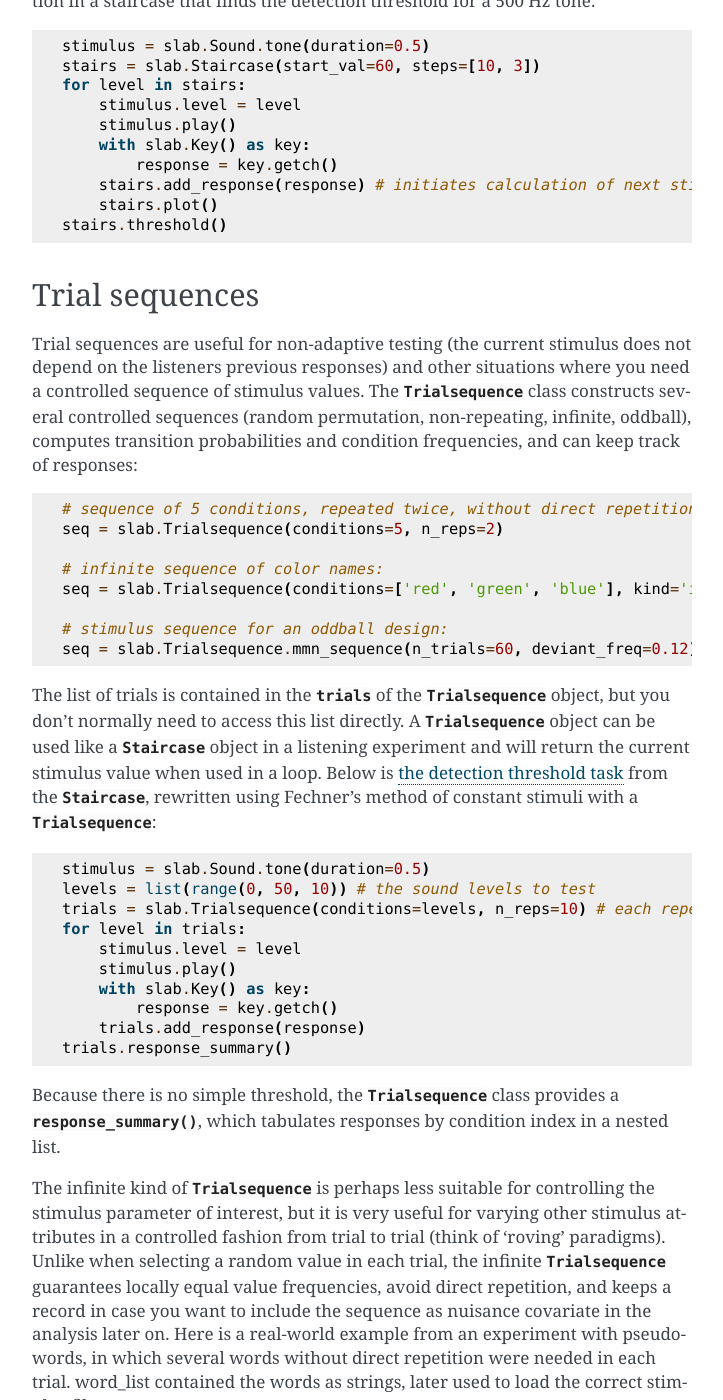
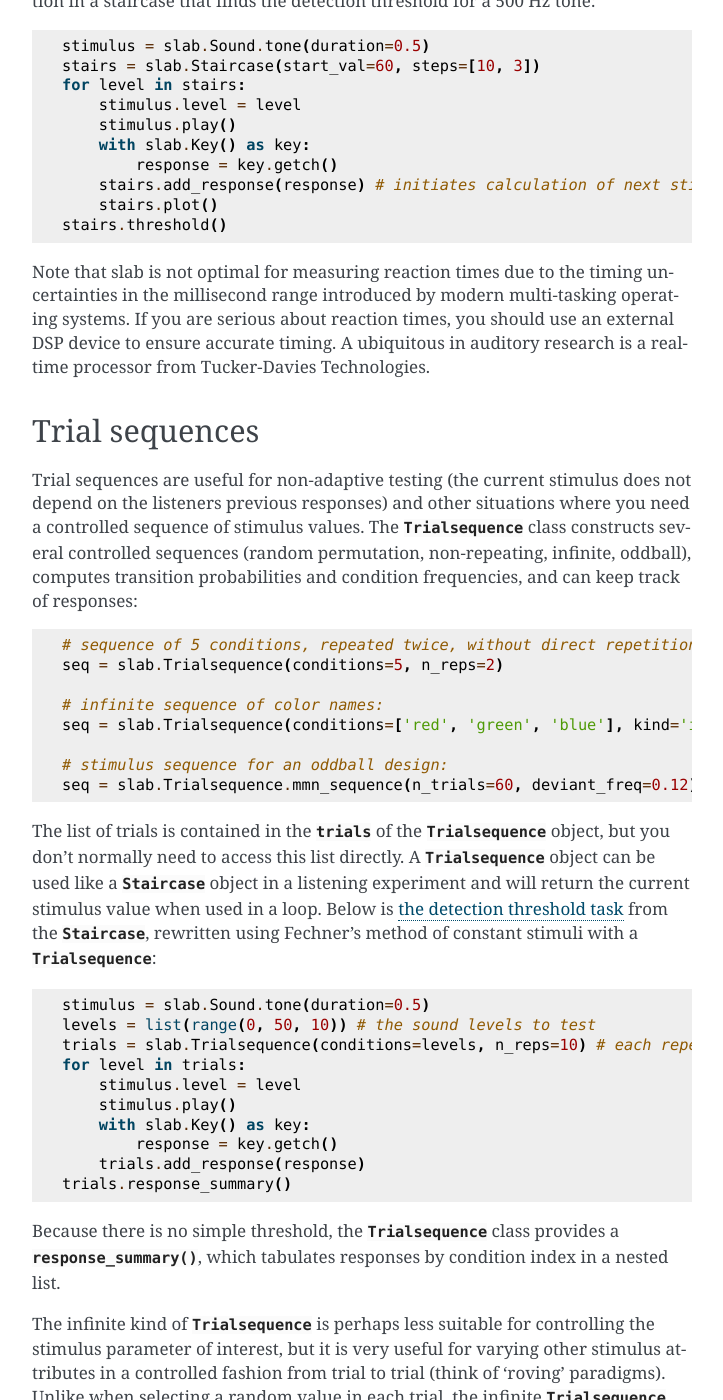
Before and after one commit to DrMarc/slab, a Sphinx documentation site: the page built from docs/psychoacoustics.rst, in a window 1280 px wide and 1400 px high, scrolled down 2965 px. Shown: the whole window, without its empty margins (388-1111 px from the left). Built offline with Sphinx 7.4.7, drawn with Linux system fonts in a browser that asks for light colours; some of the changed text lies outside the part shown.

```diff
--- a/docs/psychoacoustics.rst
+++ b/docs/psychoacoustics.rst
@@ -102,6 +102,8 @@
         stairs.plot()
     stairs.threshold()
 
+Note that slab is not optimal for measuring reaction times due to the timing uncertainties in the millisecond range introduced by modern multi-tasking operating systems. If you are serious about reaction times, you should use an external DSP device to ensure accurate timing. A ubiquitous in auditory research is a realtime processor from Tucker-Davies Technologies.
+
 Trial sequences
 ---------------
 Trial sequences are useful for non-adaptive testing (the current stimulus does not depend on the listeners previous responses) and other situations where you need a controlled sequence of stimulus values. The :class:`Trialsequence` class constructs several controlled sequences (random permutation, non-repeating, infinite, oddball), computes transition probabilities and condition frequencies, and can keep track of responses::
@@ -134,6 +136,8 @@
 
     word_seq = slab.Trialsequence(conditions=word_list, kind='infinite', name='word_seq')
     word = next(word_seq) # draw a word from the list
+
+This is one of the very few cases where it makes sense to get the next trial by calling Python's :func:`next` function, because this is not the main trial sequence. The main trial sequence (the one determining the values of your main experimental parameter) should normally be used in a `for` loop as in the previous example.
 
 Presenting sounds
 ^^^^^^^^^^^^^^^^^
```
